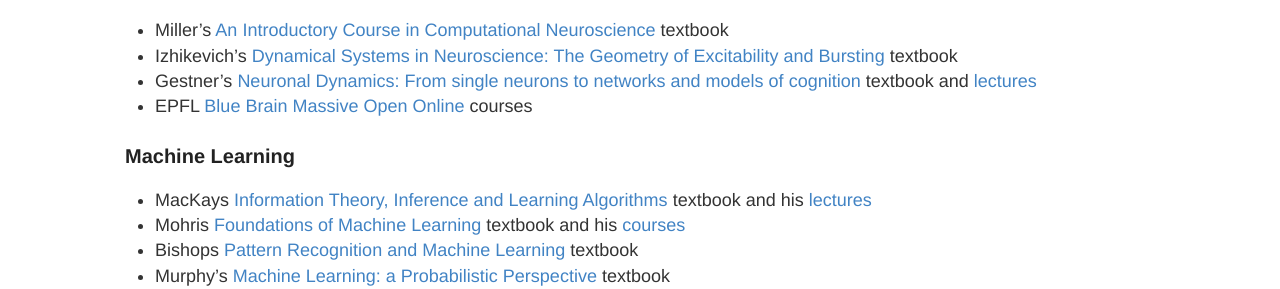
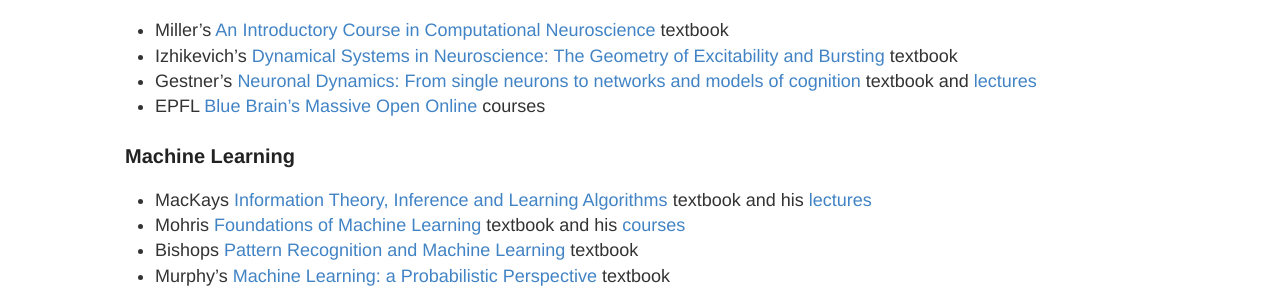
Before and after one commit to Mariusmarten/mariusmarten.github.io, a Jekyll site: the page built from resources.md, in a window 1280 px wide. Shown: the part 376-665 px from the top of the page. Built offline with Jekyll 4.4.1, drawn with Linux system fonts in a browser that asks for light colours.

```diff
--- a/resources.md
+++ b/resources.md
@@ -10,7 +10,7 @@ A collection of resources for Machine Learning, Computational Neuroscience and C
 - Miller's [An Introductory Course in Computational Neuroscience](https://mitpress.mit.edu/books/introductory-course-computational-neuroscience) textbook
 - Izhikevich's [Dynamical Systems in Neuroscience: The Geometry of Excitability and Bursting](https://www.izhikevich.org/publications/dsn.pdf) textbook
 - Gestner's [Neuronal Dynamics: From single neurons to networks and models of cognition](https://neuronaldynamics.epfl.ch/online/index.html) textbook and [lectures](https://lcnwww.epfl.ch/gerstner/NeuronalDynamics-MOOCall.html)
-- EPFL [Blue Brain Massive Open Online](https://www.epfl.ch/research/domains/bluebrain/blue-brain/massive-open-online-courses/) courses
+- EPFL [Blue Brain's Massive Open Online](https://www.epfl.ch/research/domains/bluebrain/blue-brain/massive-open-online-courses/) courses
 
 ### Machine Learning
 - MacKays [Information Theory, Inference and Learning Algorithms](https://www.inference.org.uk/itprnn/book.pdf) textbook and his [lectures](https://www.youtube.com/playlist?list=PLruBu5BI5n4aFpG32iMbdWoRVAA-Vcso6)
```
